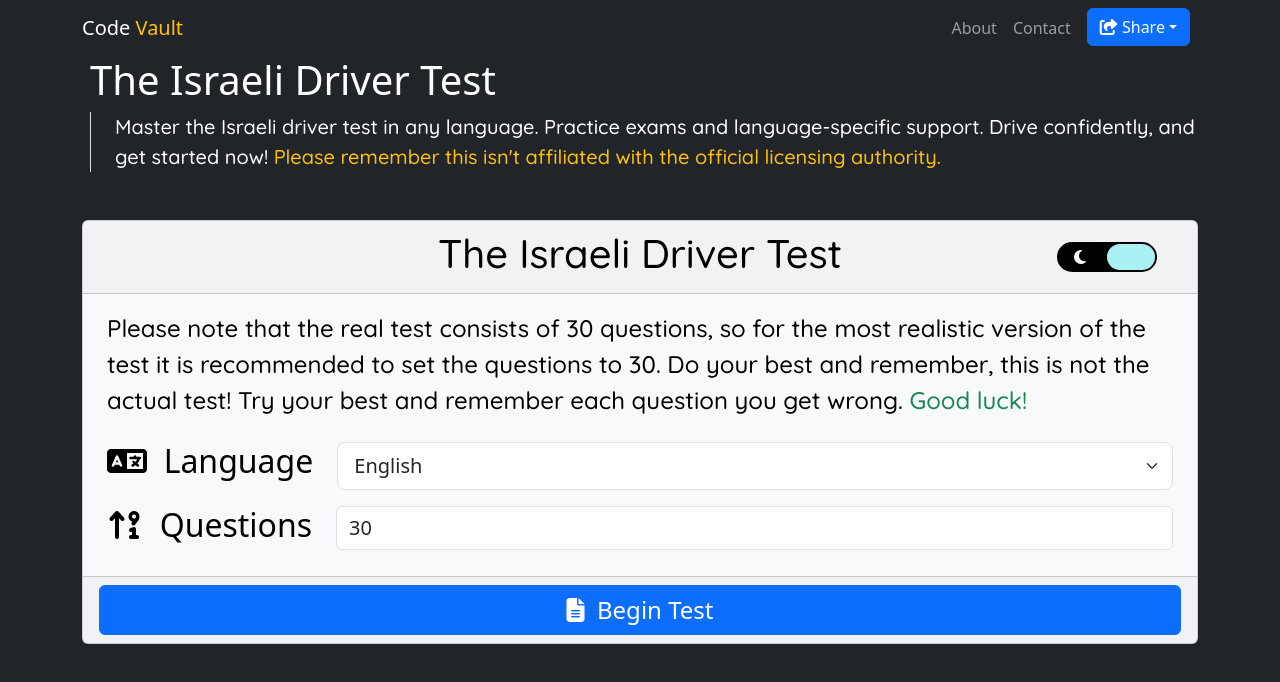
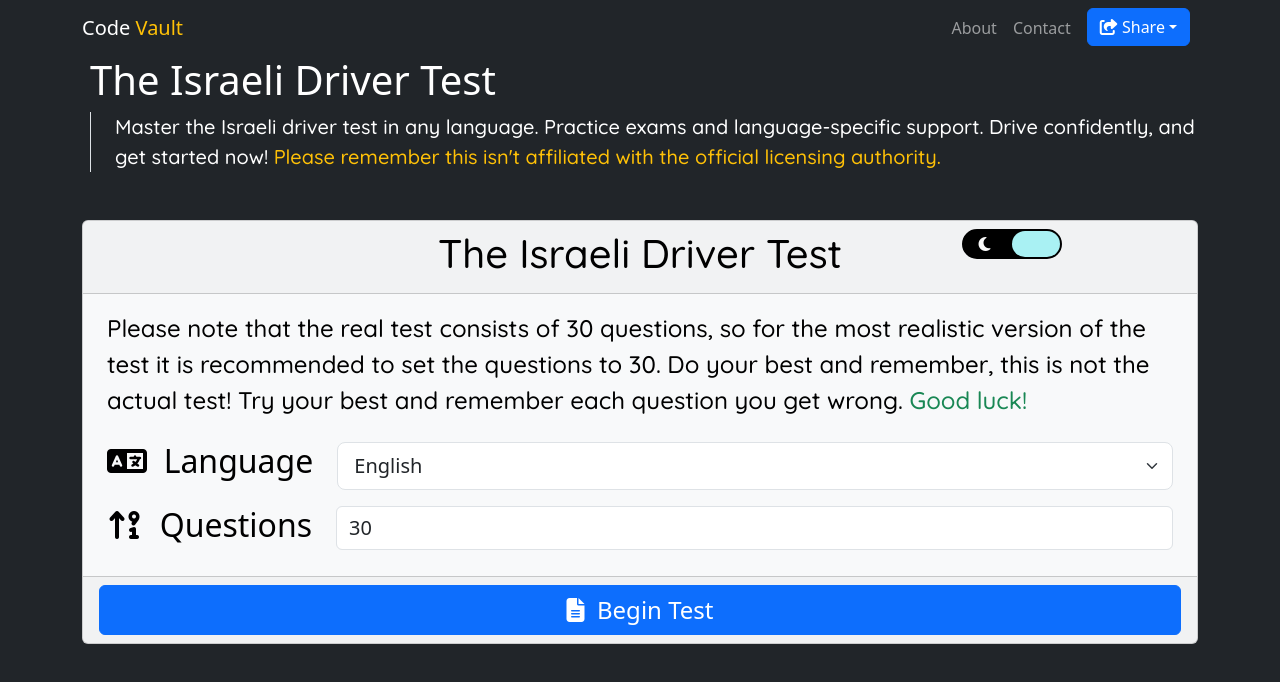
Before and after one commit to Oded2/Code-Vault, a SvelteKit app: page /israel-theory-driving in a window 1280 px wide. Shown: the top 682 px of the page. Built offline with nearby package versions, Linux system fonts and the light colour scheme; a web font is replaced by a local one.

Commit message:
UI Updates for more consistent UI

```diff
--- a/src/routes/israel-theory-driving/+page.svelte
+++ b/src/routes/israel-theory-driving/+page.svelte
@@ -236,10 +236,10 @@
       <div class="card-header">
         <div class="row px-4">
           {#if start}
-            <div class="col d-flex align-items-center justify-content-start">
+            <div class="col-sm text-center">
               <span>Question {current + 1} out of {maxQuestions}</span>
             </div>
-            <div class="col d-flex align-items-center justify-content-center">
+            <div class="col-sm text-center py-2 py-sm-0">
               <span>{category}</span>
             </div>
           {:else}
@@ -249,11 +249,7 @@
             </div>
           {/if}
 
-          <div
-            class="col d-flex justify-content-md-end align-items-center"
-            class:justify-content-end={start}
-            class:justify-content-center={!start}
-          >
+          <div class="col-sm d-flex justify-content-center">
             <DarkModeSwitch bind:checked={darkMode} />
           </div>
         </div>
```
